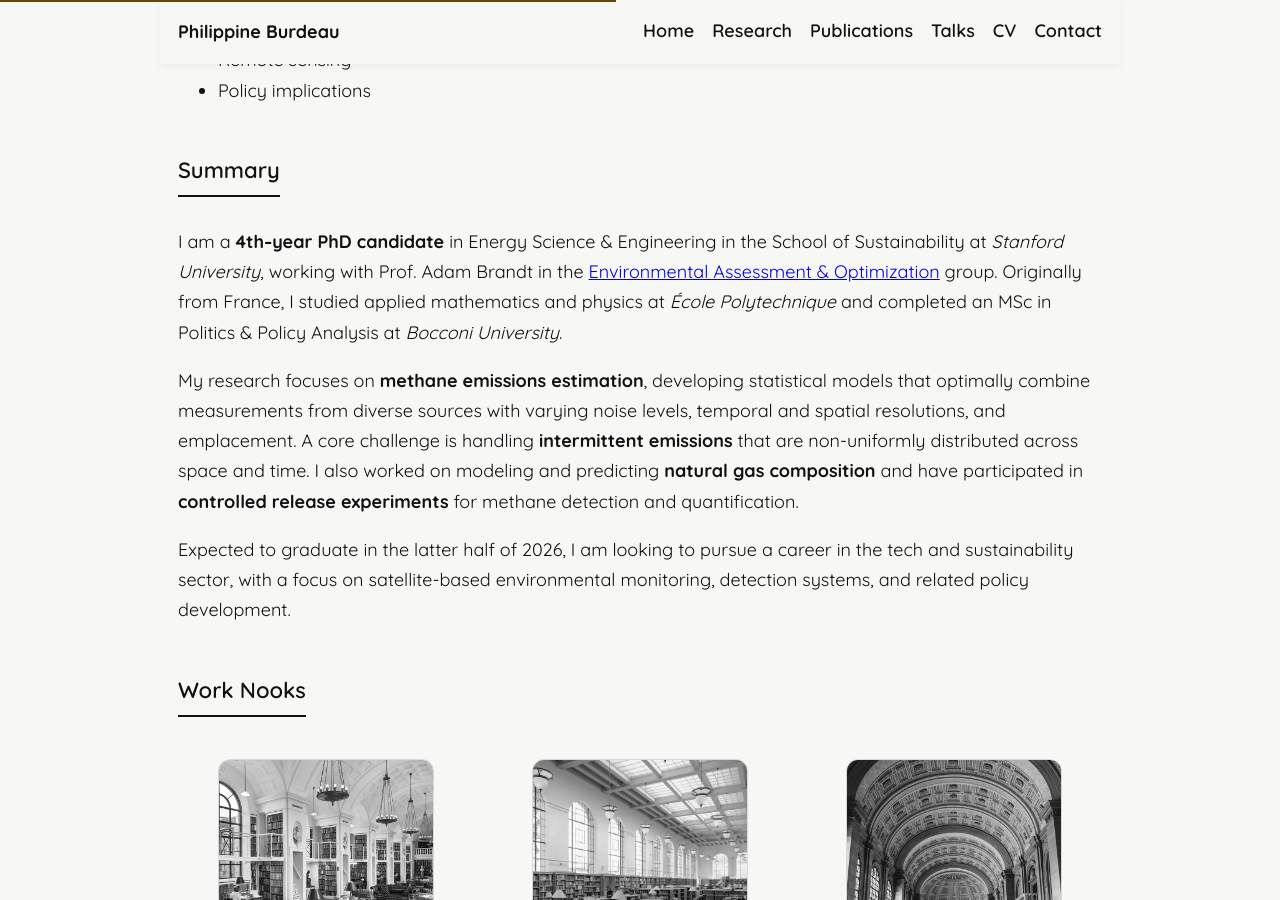
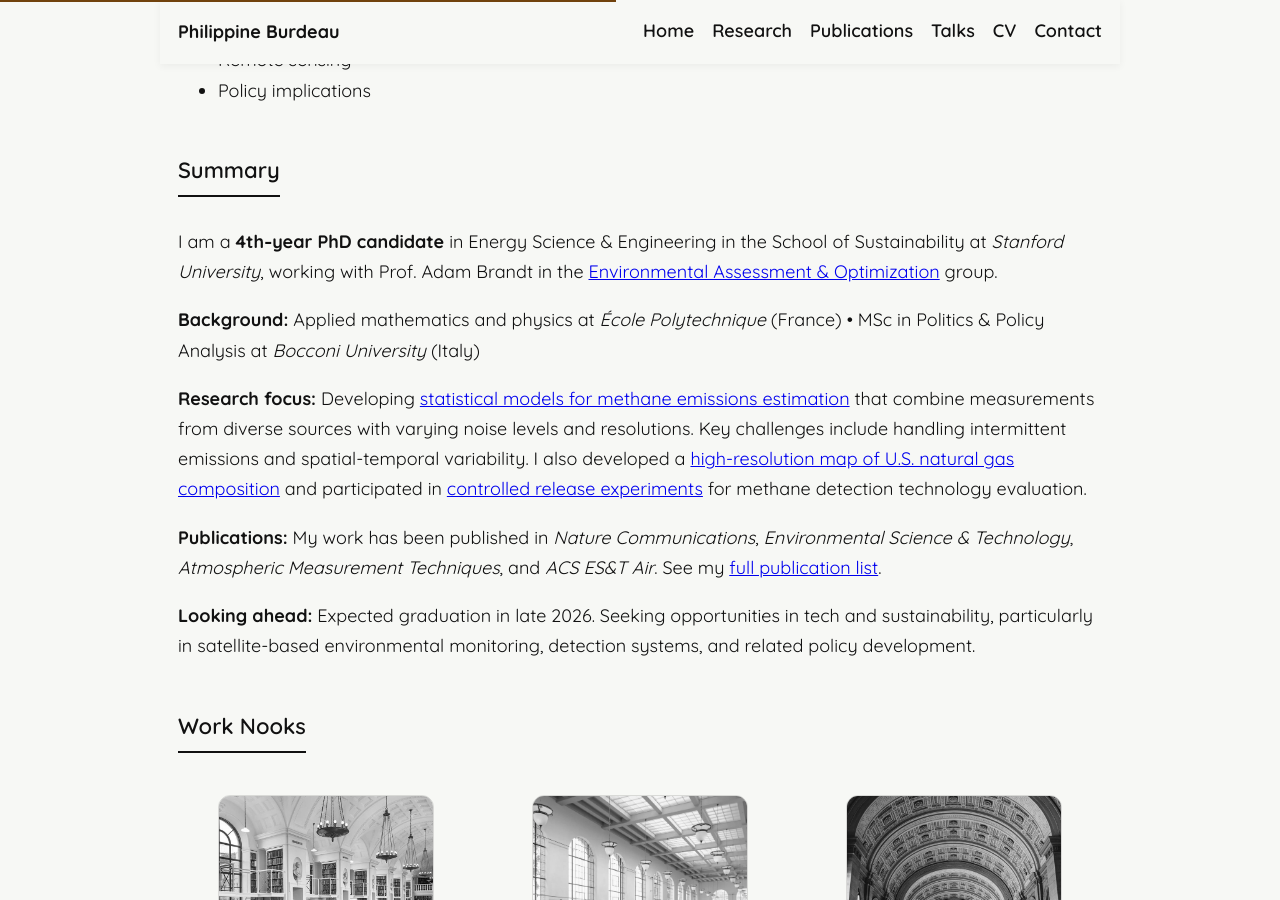
Before and after one commit to pburdeau/pburdeau.github.io, a Jekyll site: the page built from index.md, in a window 1280 px wide and 900 px high, scrolled down 332 px. Built offline with Jekyll 4.4.1, drawn with Linux system fonts in a browser that asks for light colours.

Commit message:
Enhance summary with additional personal and research details
Added detailed background, research focus, publications, and future aspirations sections.

```diff
--- a/index.md
+++ b/index.md
@@ -25,10 +25,19 @@ permalink: /
     </ul>
   </div>
 </div>
+
 <div class="h2">Summary</div>
-<p>I am a <strong>4th‑year PhD candidate</strong> in Energy Science & Engineering in the School of Sustainability at <em>Stanford University</em>, working with Prof. Adam Brandt in the <a href="https://eao.stanford.edu/" target="_blank" rel="noopener">Environmental Assessment & Optimization</a> group. Originally from France, I studied applied mathematics and physics at <em>École Polytechnique</em> and completed an MSc in Politics & Policy Analysis at <em>Bocconi University</em>.</p>
-<p>My research focuses on <strong>methane emissions estimation</strong>, developing statistical models that optimally combine measurements from diverse sources with varying noise levels, temporal and spatial resolutions, and emplacement. A core challenge is handling <strong>intermittent emissions</strong> that are non-uniformly distributed across space and time. I also worked on modeling and predicting <strong>natural gas composition</strong> and have participated in <strong>controlled release experiments</strong> for methane detection and quantification.</p>
-<p>Expected to graduate in the latter half of 2026, I am looking to pursue a career in the tech and sustainability sector, with a focus on satellite-based environmental monitoring, detection systems, and related policy development.</p>
+
+<p>I am a <strong>4th‑year PhD candidate</strong> in Energy Science & Engineering in the School of Sustainability at <em>Stanford University</em>, working with Prof. Adam Brandt in the <a href="https://eao.stanford.edu/" target="_blank" rel="noopener">Environmental Assessment & Optimization</a> group.</p>
+
+<p><strong>Background:</strong> Applied mathematics and physics at <em>École Polytechnique</em> (France) • MSc in Politics & Policy Analysis at <em>Bocconi University</em> (Italy)</p>
+
+<p><strong>Research focus:</strong> Developing <a href="/research/#statistical-inference">statistical models for methane emissions estimation</a> that combine measurements from diverse sources with varying noise levels and resolutions. Key challenges include handling intermittent emissions and spatial-temporal variability. I also developed a <a href="/research/#gas-composition">high-resolution map of U.S. natural gas composition</a> and participated in <a href="/research/#technology-evaluation">controlled release experiments</a> for methane detection technology evaluation.</p>
+
+<p><strong>Publications:</strong> My work has been published in <em>Nature Communications</em>, <em>Environmental Science & Technology</em>, <em>Atmospheric Measurement Techniques</em>, and <em>ACS ES&T Air</em>. See my <a href="/publications/">full publication list</a>.</p>
+
+<p><strong>Looking ahead:</strong> Expected graduation in late 2026. Seeking opportunities in tech and sustainability, particularly in satellite-based environmental monitoring, detection systems, and related policy development.</p>
+
 <div class="h2">Work Nooks</div>
 <div class="nooks">
   <figure class="nook">
```
